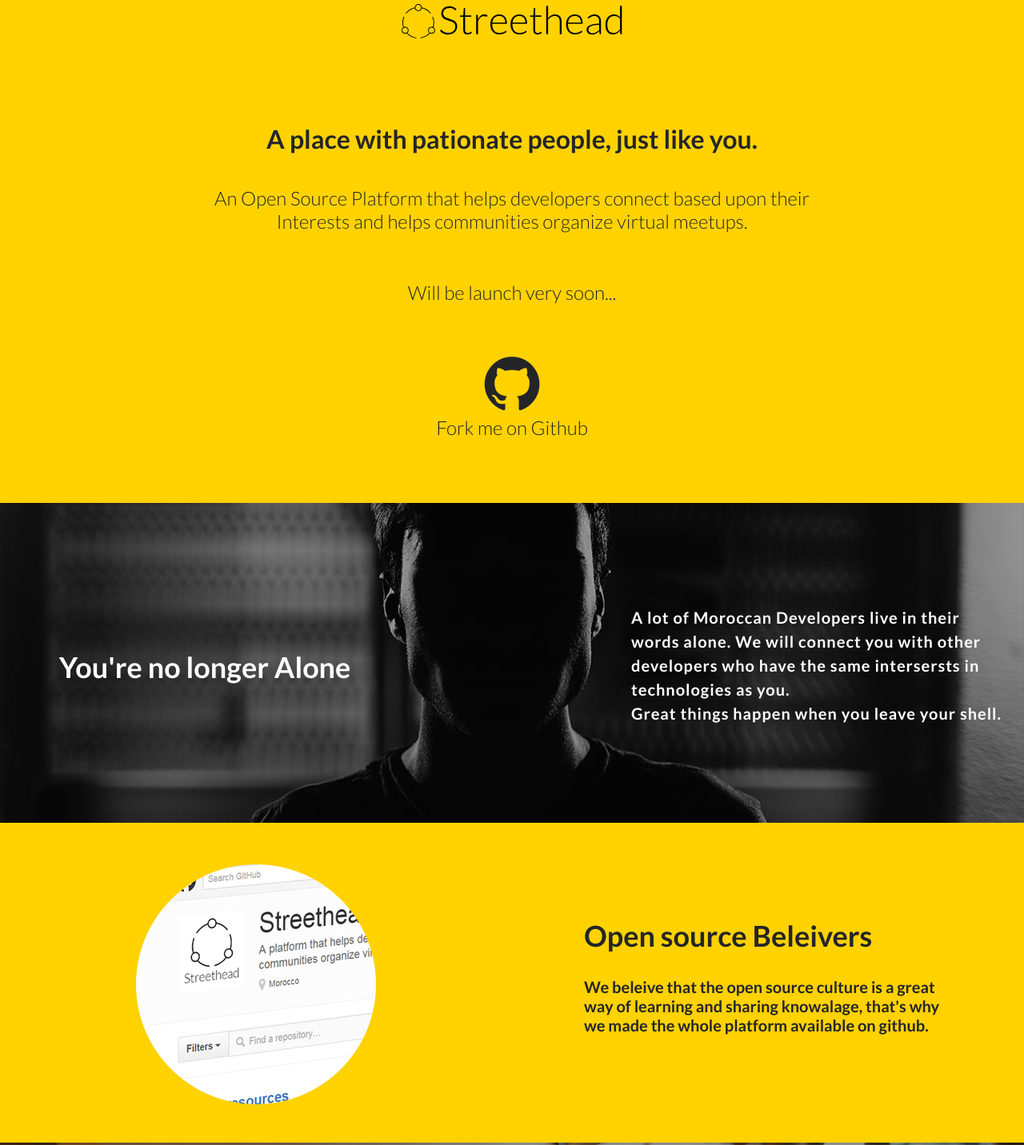
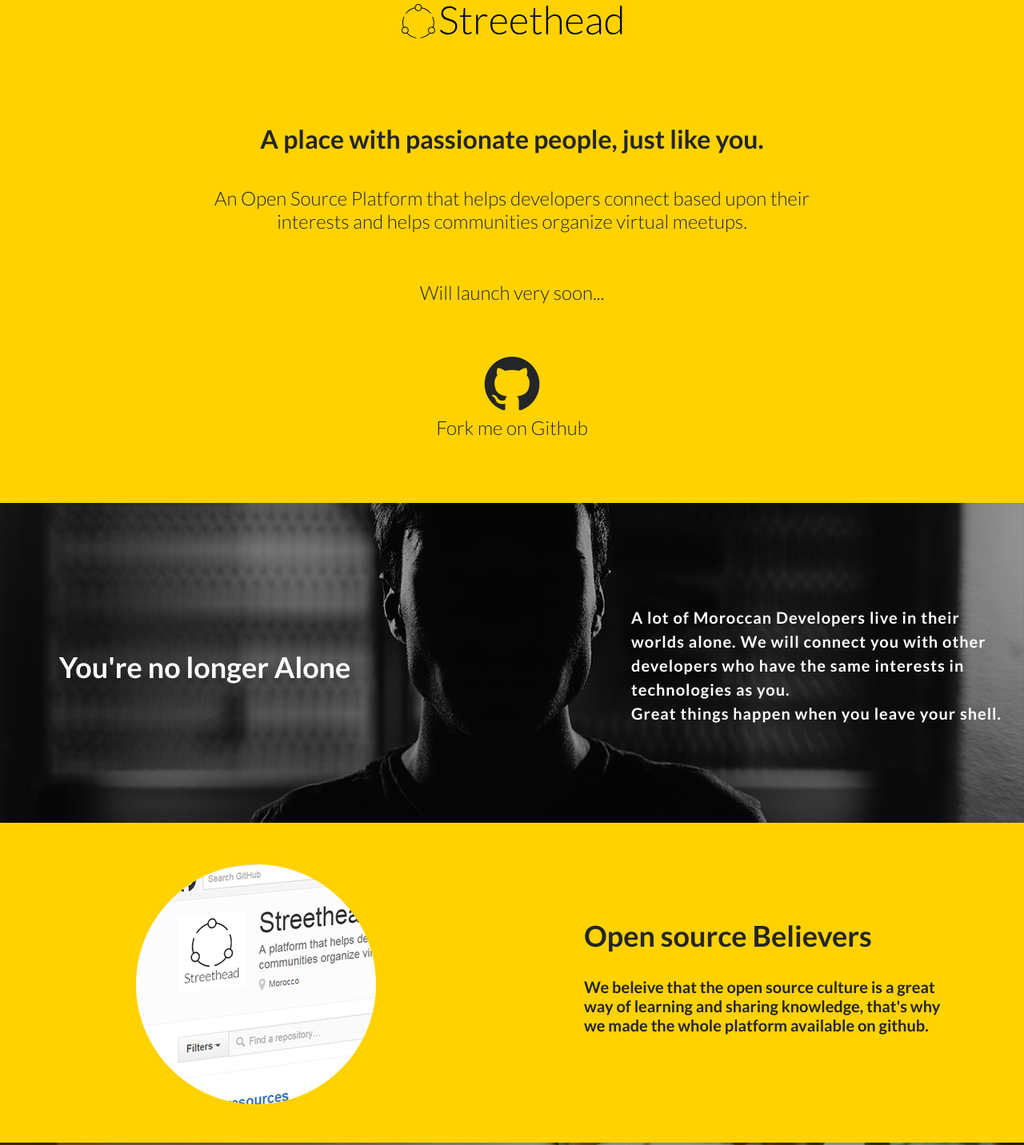
Before and after one commit to streethead/streethead.github.io, a plain HTML site: page index.html in a window 1280 px wide. Shown: the part 97-1529 px from the top of the page at 80% size. Drawn offline with Linux system fonts and the light colour scheme; a script that the page names is missing.

Commit message:
fix some typos

```diff
--- a/index.html
+++ b/index.html
@@ -2,7 +2,7 @@
 <html lang="en">
     <head>
         <meta charset="UTF-8">
-        <title>Streethead - A place with pationate people, just like you</title>
+        <title>Streethead - A place with passionate people, just like you</title>
         <link rel="stylesheet" href="assets/vendor/normalize/normalize.css">
         <link rel="stylesheet" href="assets/vendor/font-awesome/css/font-awesome.min.css">
         <link href='http://fonts.googleapis.com/css?family=Lato:100,300,400,700,900,100italic,300italic,400italic,700italic,900italic' rel='stylesheet' type='text/css'>
@@ -16,14 +16,14 @@
 
             <div id="header">
                 <h1 class="head-line">
-                    A place with pationate people, just like you.
+                    A place with passionate people, just like you.
                 </h1>
 
                 <div class="sentence">
-                    An Open Source Platform that helps developers connect based upon their Interests and helps communities organize virtual meetups.
+                    An Open Source Platform that helps developers connect based upon their interests and helps communities organize virtual meetups.
                 </div>
 
-                <div class="sentence">Will be launch very soon...</div>
+                <div class="sentence">Will launch very soon...</div>
 
                 <a href="https://github.com/streethead" target="_blank" class="github-cta sentence">
                     <i class="fa fa-github"></i> <br>
@@ -45,7 +45,7 @@
 
                     <div class="expo-sentence expo-part">
                         <div class="expo-sentence-content">
-                            A lot of Moroccan Developers live in their words alone. We will connect you with other developers who have the same intersersts in technologies as you. <br>
+                            A lot of Moroccan Developers live in their worlds alone. We will connect you with other developers who have the same interests in technologies as you. <br>
                             Great things happen when you leave your shell.
                         </div>
                     </div>
@@ -59,9 +59,9 @@
 
                 <div class="expo-full-part">
                     <div class="expo-full-part-content">
-                        <h2 class="expo-header">Open source Beleivers</h2>
+                        <h2 class="expo-header">Open source Believers</h2>
                         <p class="expo-sentence">
-                            We beleive that the open source culture is a great way of learning and sharing knowalage, that's why we made the whole platform available on github.
+                            We beleive that the open source culture is a great way of learning and sharing knowledge, that's why we made the whole platform available on github.
                         </p>
                     </div>
                 </div>
@@ -76,7 +76,7 @@
                     <div class="expo-full-part-content">
                         <h2 class="expo-header">Meet, but Virtually!</h2>
                         <p class="expo-sentence">
-                            Use your favorite video chat software and leave the orgnaization to us. We will take care of the persons who will attend, help you set frequency to your meetups and much, much more.
+                            Use your favorite video chat software and leave the orgnaization to us. We will take care of the people who will attend, help you set frequency to your meetups and much, much more.
                         </p>
                     </div>
                 </div>
@@ -84,7 +84,7 @@
 
             <div class="subscriber">
                 <div class="sub-header">
-                    Want to be notifyed when it be launched?
+                    Want to be notified when it launches?
                 </div>
 
                 <div class="uggly-mailchimp-form">
@@ -124,7 +124,7 @@
                 </div>
 
                 <div class="sub-sentence">
-                    * Don’t worry we won’t send you weight loose ads or any spam emails ;)
+                    * Don’t worry we won’t send you weight loss ads or any spam emails ;)
                 </div>
             </div>
 
```
